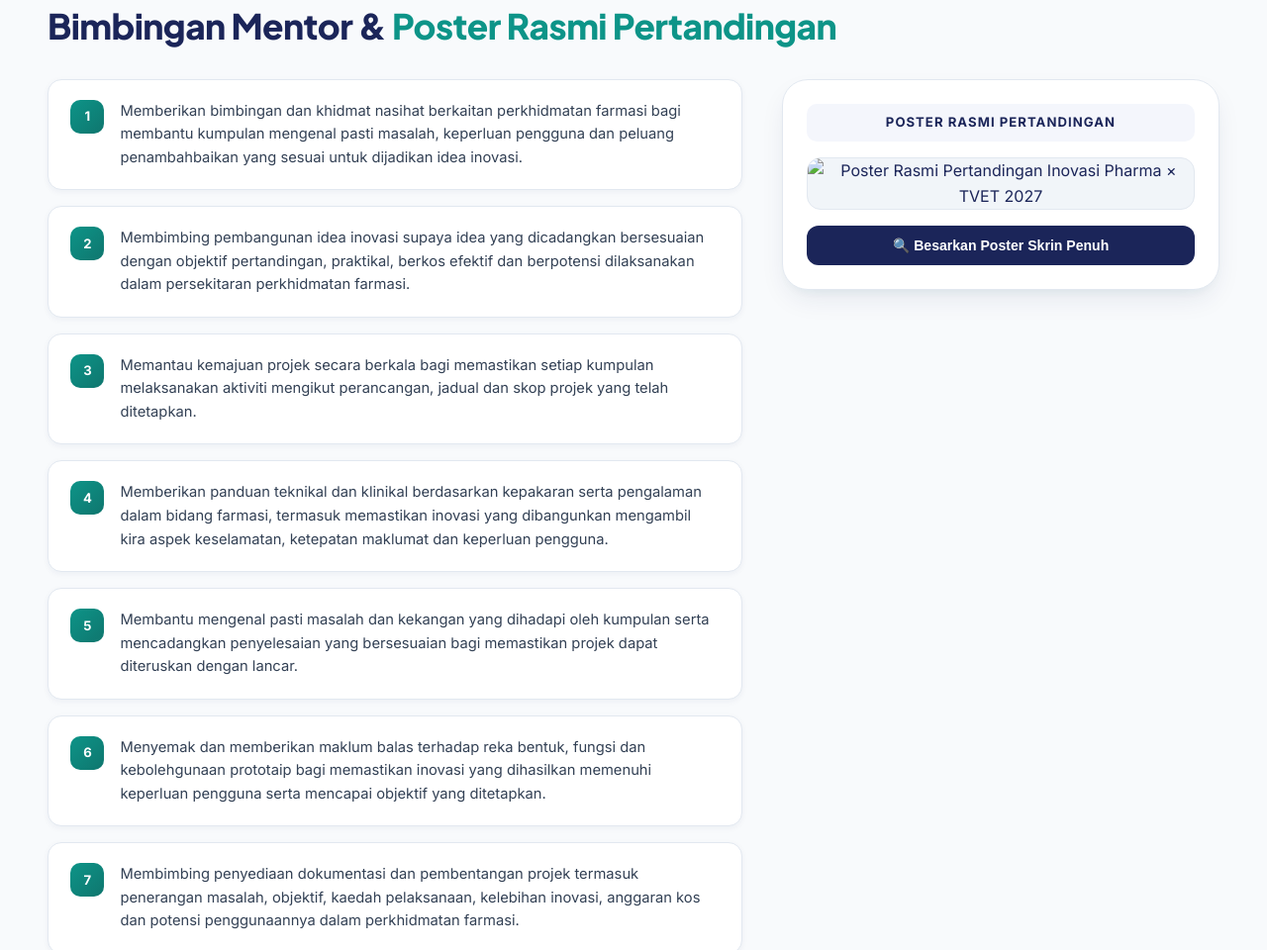
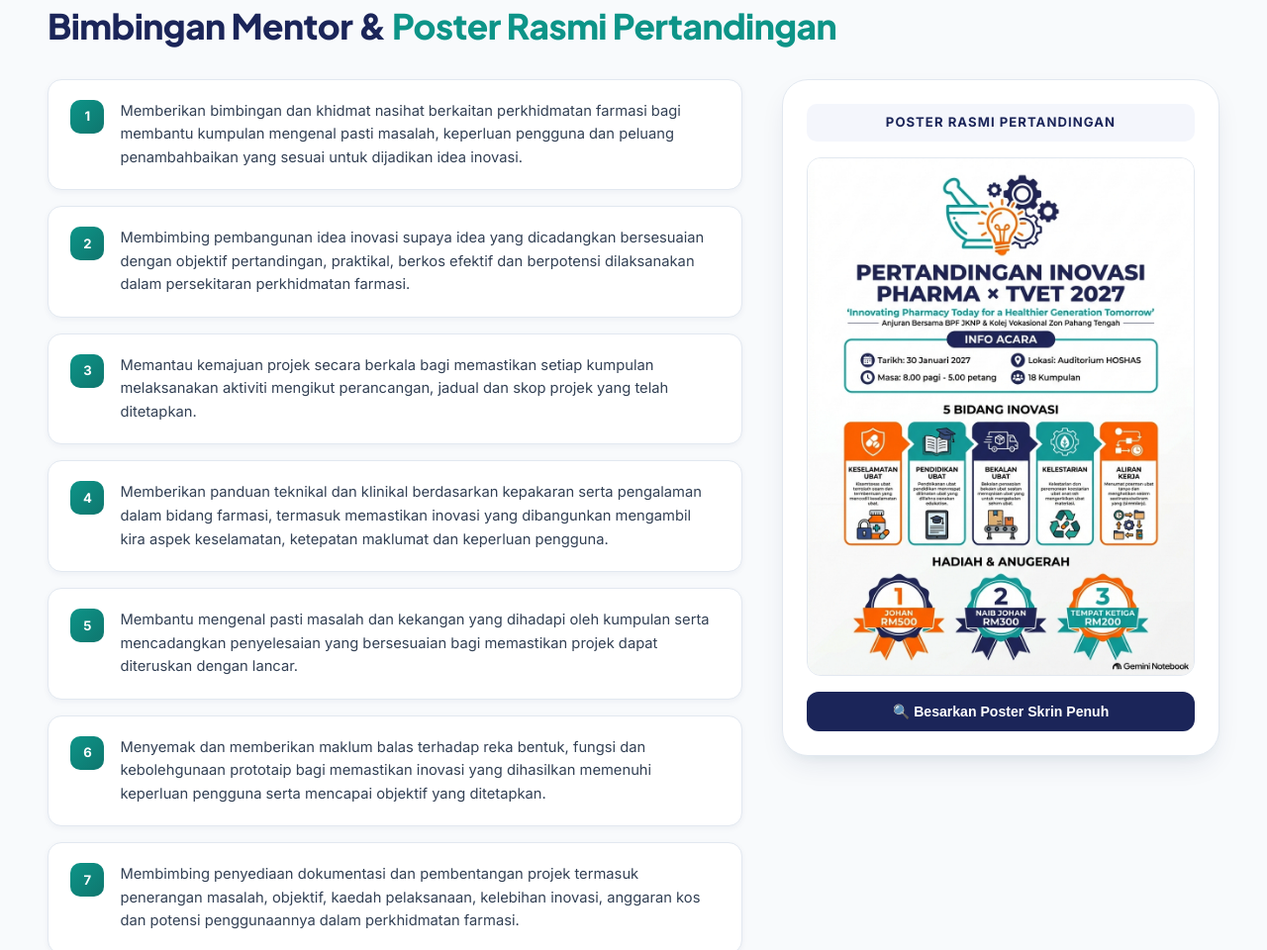
Before and after one commit to farmasihoshas/pharmax-tvet-2027, a plain HTML site: page index.html in a window 1280 px wide. Shown: the part 2230-3190 px from the top of the page at 99% size. Drawn offline with Linux system fonts and the light colour scheme.

Commit message:
Update index.html

```diff
--- a/index.html
+++ b/index.html
@@ -1805,7 +1805,7 @@
       <aside class="poster-sticky-card">
         <div class="poster-card-header">POSTER RASMI PERTANDINGAN</div>
         <div class="poster-frame" onclick="openPosterModal()">
-          <img src="pharma_tvet_poster_rasmi.jpg" alt="Poster Rasmi Pertandingan Inovasi Pharma × TVET 2027" />
+          <img src="pharma_tvet_poster_rasmi.png" alt="Poster Rasmi Pertandingan Inovasi Pharma × TVET 2027" />
         </div>
         <button type="button" class="btn-enlarge-poster" onclick="openPosterModal()">
           <span>🔍 Besarkan Poster Skrin Penuh</span>
@@ -2464,7 +2464,7 @@
   <div class="modal-overlay" id="posterModal" onclick="closeModalOnBackdrop(event, 'posterModal')">
     <div class="poster-modal-card">
       <button type="button" class="modal-close-btn" onclick="closeModal('posterModal')">&times;</button>
-      <img src="pharma_tvet_poster_rasmi.jpg" alt="Poster Rasmi Pertandingan Inovasi Pharma × TVET 2027" style="width: 100%; height: auto; border-radius: 10px;" />
+      <img src="pharma_tvet_poster_rasmi.png" alt="Poster Rasmi Pertandingan Inovasi Pharma × TVET 2027" style="width: 100%; height: auto; border-radius: 10px;" />
     </div>
   </div>
 
```
